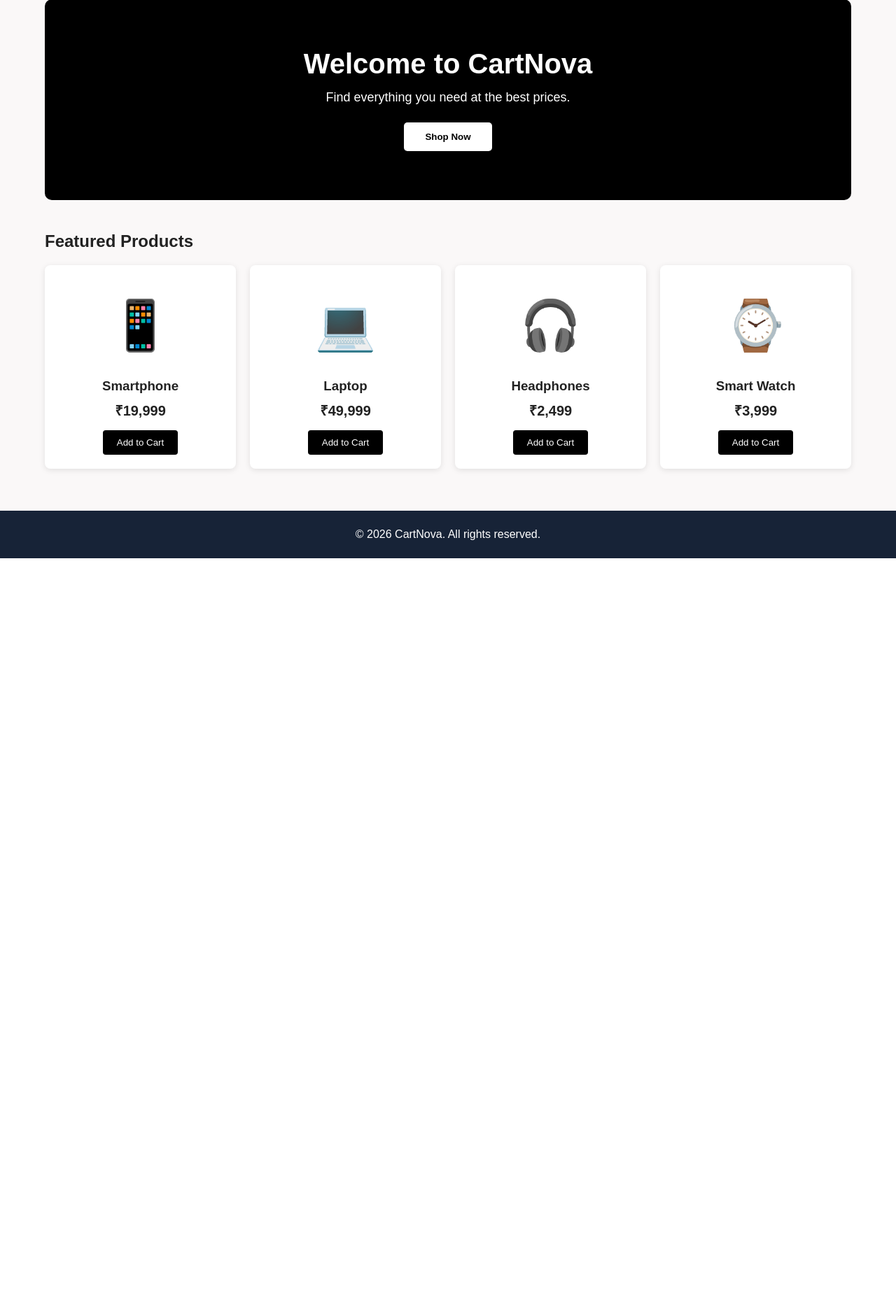
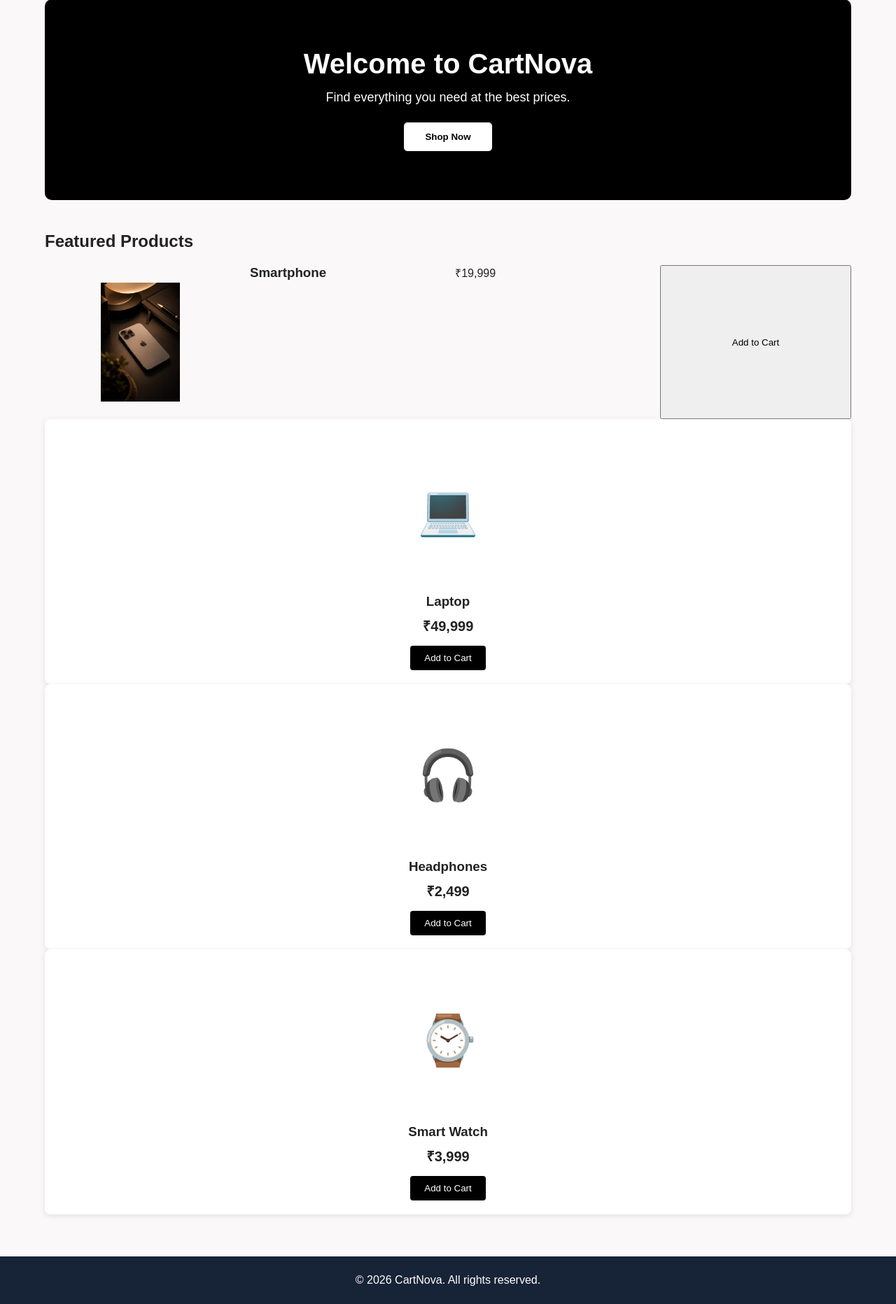
Before and after one commit to jeffrinanton48-lab/my-E-cart, a Flask app: page / in a window 1280 px wide. Shown: the part 145-2009 px from the top of the page at 70% size. Before the commit the page ends 943 px from the top, so only its background shows below. Run offline with Flask 3, Linux system fonts and the light colour scheme.

Commit message:
image addition

```diff
--- a/statics/css/style.css
+++ b/statics/css/style.css
@@ -204,3 +204,17 @@ footer {
         font-size: 28px;
     }
 }
+.product-image {
+    width: 100%;
+    height: 220px;
+    display: flex;
+    justify-content: center;
+    align-items: center;
+    overflow: hidden;
+}
+
+.product-image img {
+    width: 100%;
+    height: 100%;
+    object-fit: contain;
+}
--- a/templates/index.html
+++ b/templates/index.html
@@ -40,8 +40,9 @@
 
             <div class="product-container">
 
-                <div class="product-card">
-                    <div class="product-image">📱</div>
+                <div class="product-image">
+    <img src="{{ url_for('static', filename='images/mobile.jpg') }}" alt="Smartphone">
+</div>
                     <h3>Smartphone</h3>
                     <p>₹19,999</p>
                     <button>Add to Cart</button>
```
Also changed, not shown: statics/images/mobile.jpg (added).
